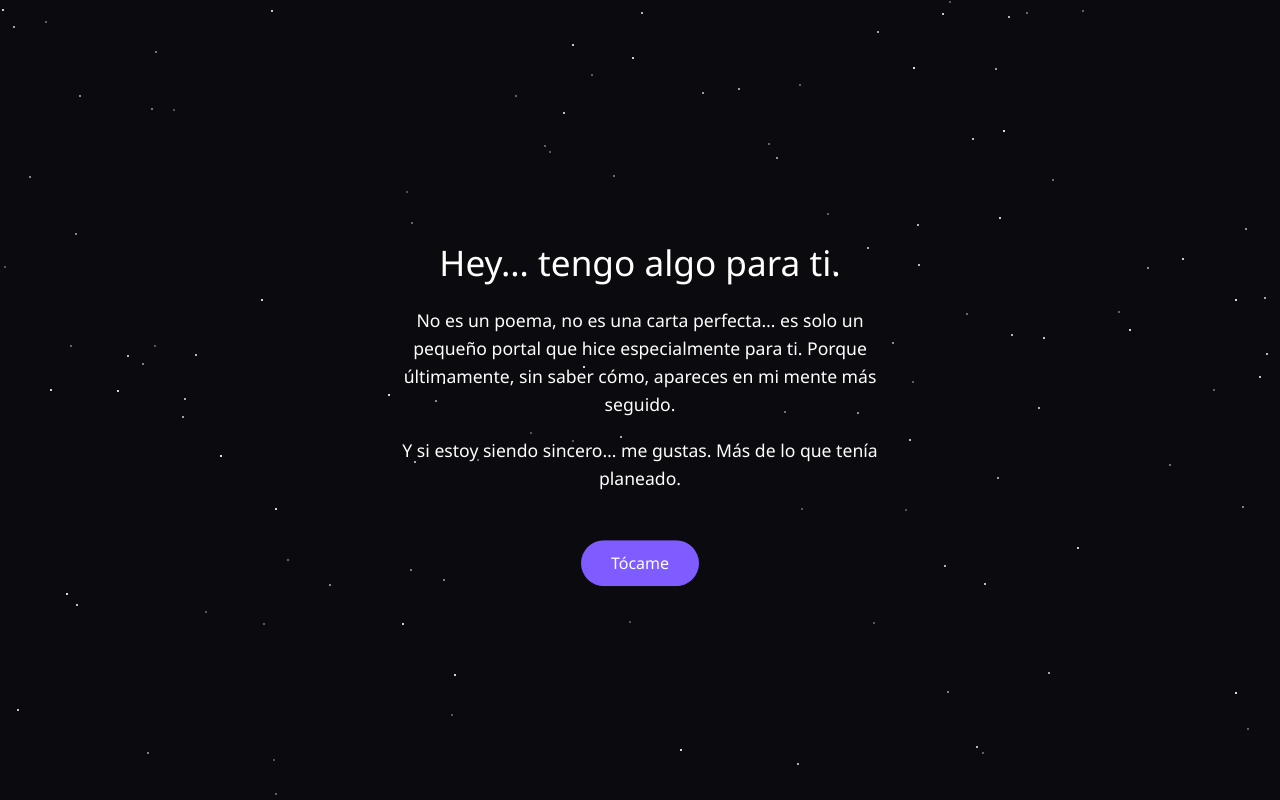
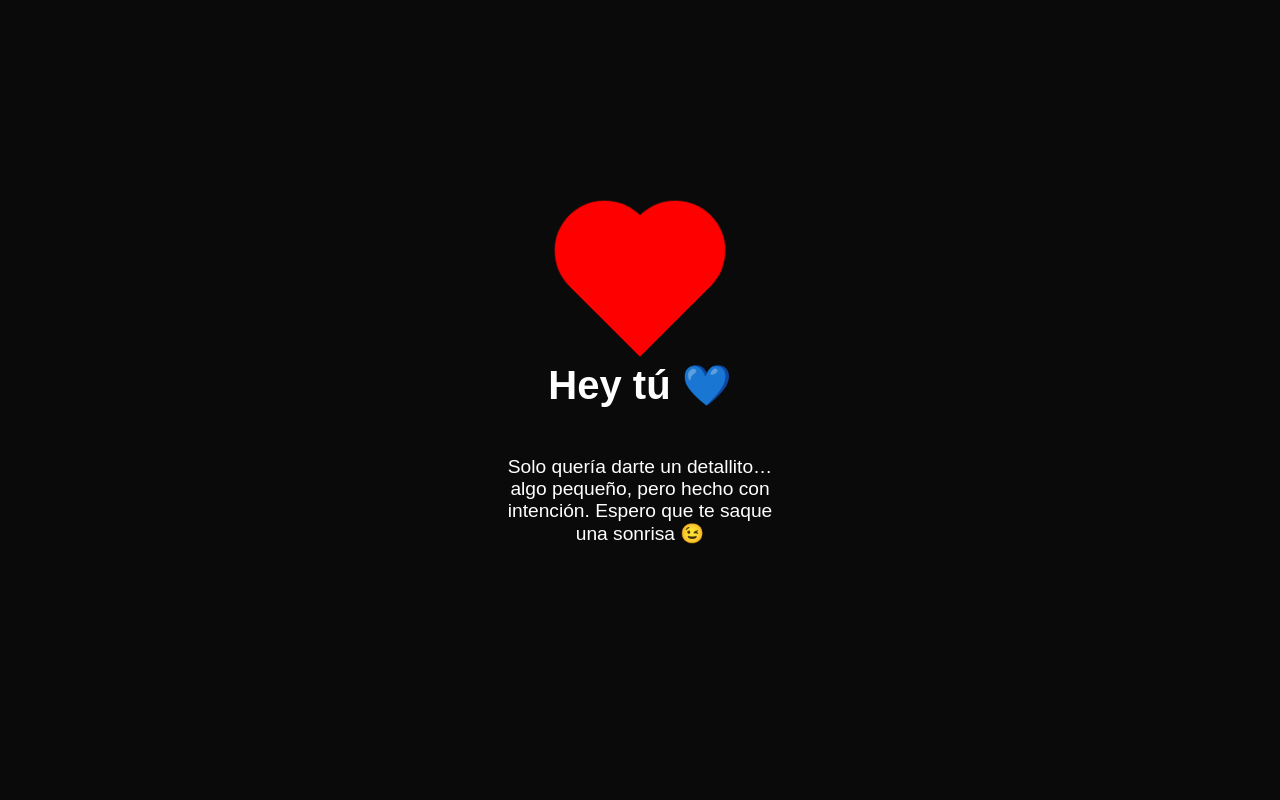
Before and after one commit to HawerG/HawerG.github.io, a plain HTML site: page index.html in a window 1280 px wide. Drawn offline with Linux system fonts and the light colour scheme.

Commit message:
Add files via upload

```diff
--- a/index.html
+++ b/index.html
@@ -1,120 +1,86 @@
 <!DOCTYPE html>
 <html lang="es">
 <head>
-    <meta charset="UTF-8" />
-    <meta name="viewport" content="width=device-width, initial-scale=1.0" />
-    <title>Para Ti</title>
+    <meta charset="UTF-8">
+    <meta name="viewport" content="width=device-width, initial-scale=1.0">
+    <title>Un detalle para ti 💙</title>
     <style>
         body {
             margin: 0;
             padding: 0;
-            background: #0a0a0f;
-            color: #fff;
-            font-family: 'Segoe UI', sans-serif;
+            background: #0a0a0a;
+            font-family: Arial, sans-serif;
+            color: white;
+            display: flex;
+            justify-content: center;
+            align-items: center;
+            height: 100vh;
+            flex-direction: column;
             overflow: hidden;
         }
 
-        .stars {
-            position: absolute;
-            width: 2px;
-            height: 2px;
-            background: white;
-            animation: blink 2s infinite alternate;
-            opacity: 0.8;
-        }
-
-        @keyframes blink {
-            0% { opacity: 0.3; }
-            100% { opacity: 1; }
-        }
-
-        .container {
-            position: absolute;
-            top: 50%;
-            left: 50%;
-            transform: translate(-50%, -50%);
-            text-align: center;
-            width: 85%;
-            max-width: 500px;
-            padding: 20px;
-        }
-
         h1 {
-            font-size: 2.2rem;
-            font-weight: 300;
-            margin-bottom: 20px;
+            font-size: 2.5rem;
             opacity: 0;
-            animation: fadeIn 2s forwards;
+            animation: fadeIn 3s forwards;
         }
 
         p {
-            font-size: 1.1rem;
-            line-height: 1.6;
+            margin-top: 20px;
             opacity: 0;
-            animation: fadeIn 2s forwards;
-            animation-delay: 1s;
-        }
-
-        .btn {
-            margin-top: 30px;
-            display: inline-block;
-            padding: 12px 30px;
-            background: #7f5cff;
-            color: white;
-            border-radius: 30px;
-            text-decoration: none;
-            font-size: 1rem;
-            opacity: 0;
-            animation: fadeIn 2s forwards;
-            animation-delay: 2s;
-            transition: 0.3s;
-        }
-
-        .btn:hover {
-            background: #a48cff;
-            transform: scale(1.05);
+            animation: fadeIn 3s 2s forwards;
+            font-size: 1.2rem;
+            text-align: center;
+            max-width: 300px;
         }
 
         @keyframes fadeIn {
             to { opacity: 1; }
         }
+
+        .heart {
+            width: 100px;
+            height: 100px;
+            background-color: red;
+            position: relative;
+            transform: rotate(-45deg);
+            animation: beat 1s infinite;
+            opacity: 0;
+            animation: fadeIn 3s 1s forwards, beat 1s infinite 3s;
+        }
+
+        .heart::before,
+        .heart::after {
+            content: "";
+            width: 100px;
+            height: 100px;
+            background-color: red;
+            border-radius: 50%;
+            position: absolute;
+        }
+
+        .heart::before {
+            top: -50px;
+            left: 0;
+        }
+
+        .heart::after {
+            left: 50px;
+            top: 0;
+        }
+
+        @keyframes beat {
+            0%, 100% { transform: scale(1) rotate(-45deg); }
+            50% { transform: scale(1.2) rotate(-45deg); }
+        }
     </style>
 </head>
 <body>
 
-    <!-- estrellas random -->
-    <script>
-        for (let i = 0; i < 120; i++) {
-            let star = document.createElement("div");
-            star.classList.add("stars");
-            star.style.top = Math.random() * 100 + "vh";
-            star.style.left = Math.random() * 100 + "vw";
-            star.style.animationDelay = Math.random() * 2 + "s";
-            document.body.appendChild(star);
-        }
-    </script>
-
-    <div class="container">
-        <h1>Hey… tengo algo para ti.</h1>
-        <p>
-            No es un poema, no es una carta perfecta…
-            es solo un pequeño portal que hice especialmente para ti.
-            Porque últimamente, sin saber cómo, apareces en mi mente más seguido.
-        </p>
-
-        <p style="margin-top:15px;">
-            Y si estoy siendo sincero… me gustas.
-            Más de lo que tenía planeado.
-        </p>
-
-        <a class="btn" href="javascript:void(0)" onclick="mensaje()">Tócame</a>
-    </div>
-
-    <script>
-        function mensaje() {
-            alert("Ok… ya descubriste mi forma favorita de decirte que me encantas.");
-        }
-    </script>
+    <div class="heart"></div>
+    <h1>Hey tú 💙</h1>
+    <p>Solo quería darte un detallito… algo pequeño, pero hecho con intención.
+    Espero que te saque una sonrisa 😉</p>
 
 </body>
 </html>
```
